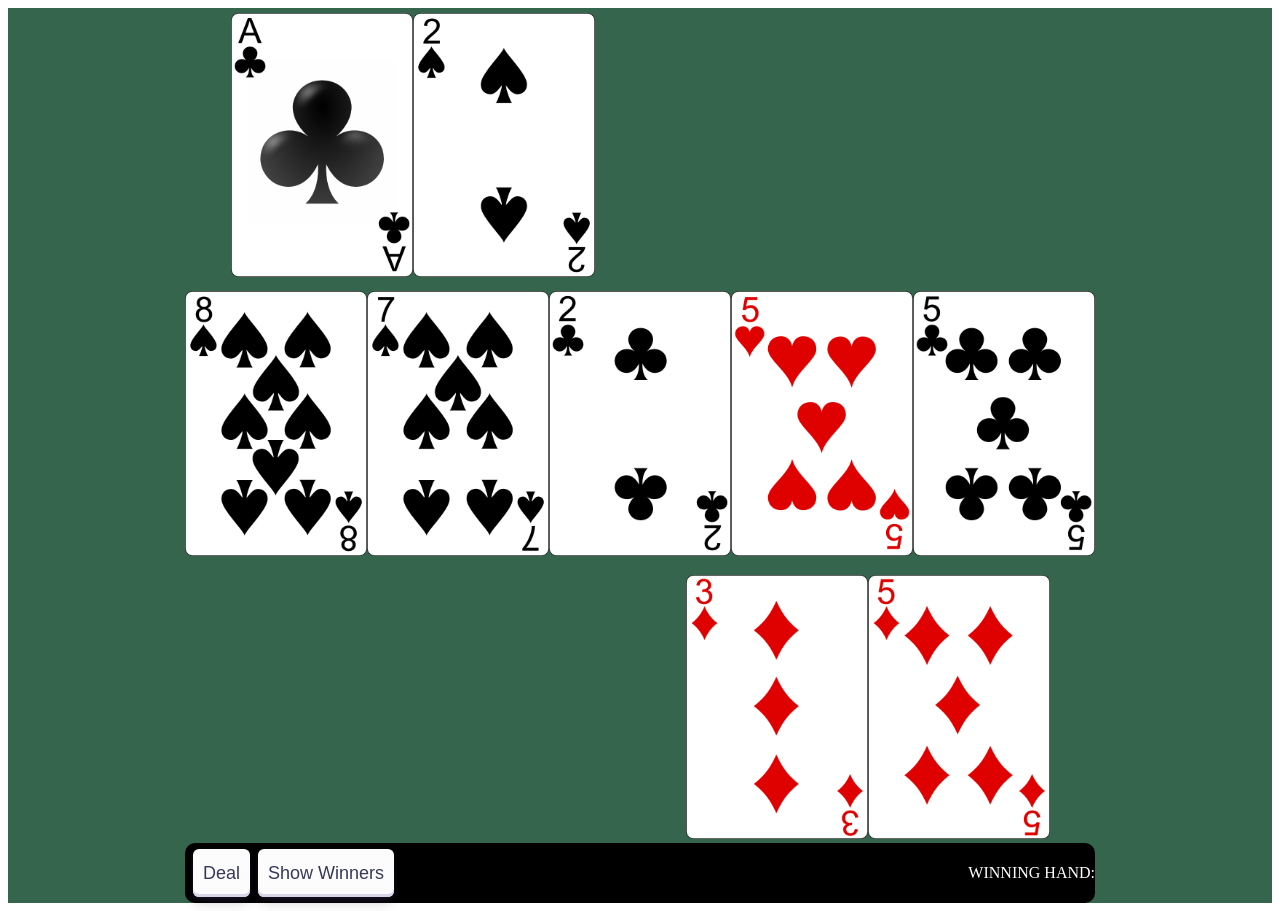
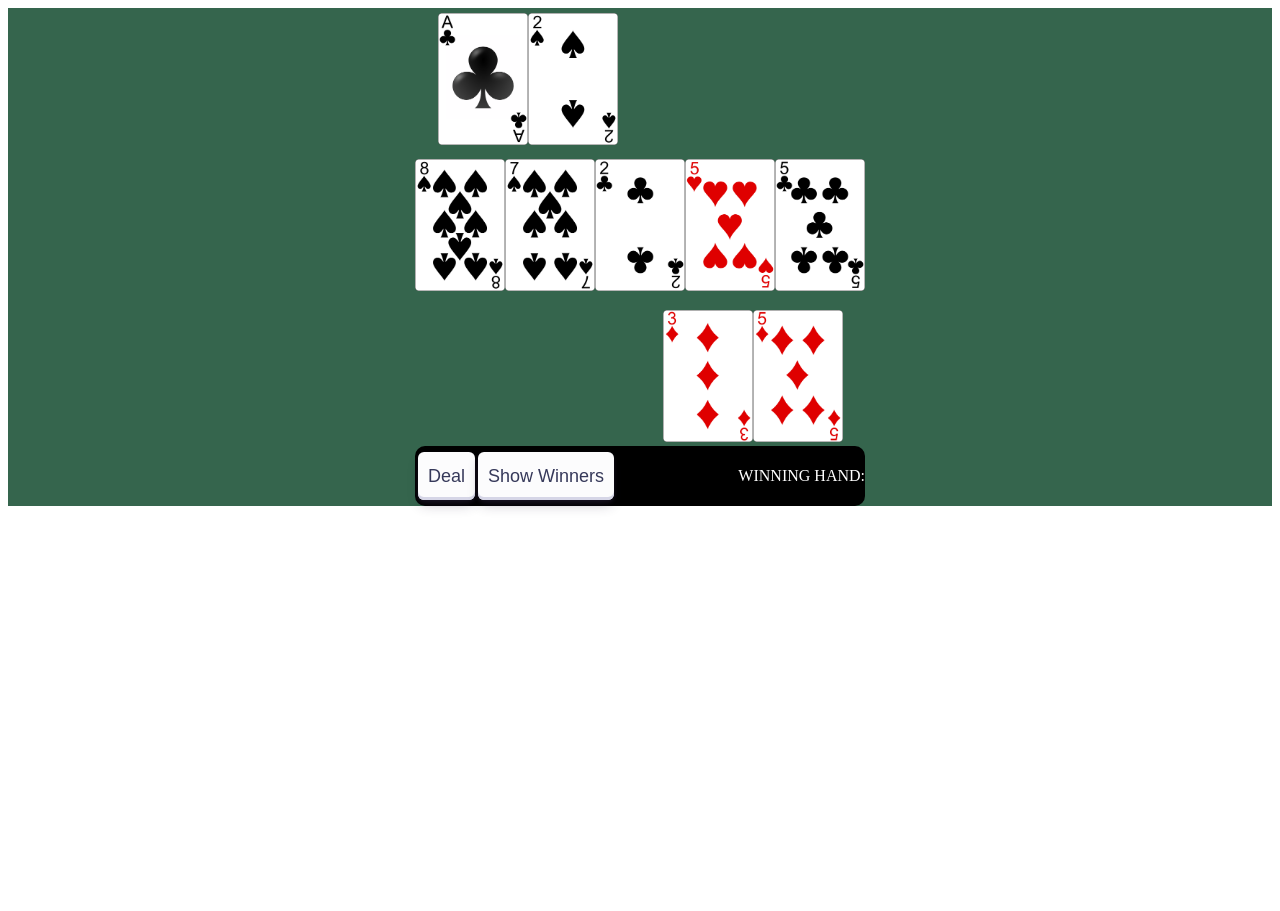
Before and after one commit to colton-b-trujillo/poker, a Next.js app: page / in a window 1280 px wide. After the commit the page ends 800 px from the top, so only its background shows below. Built offline with nearby package versions, Linux system fonts and the light colour scheme.

Commit message:
shrink image sizes

```diff
--- a/pages/index.js
+++ b/pages/index.js
@@ -21,7 +21,7 @@ export default function Home({ allCards, table }) {
   function renderCards(cards){
     return cards.map((card, i) => {
       const imgSrc = `/card_images/${card}.PNG`;
-      return <Image src={imgSrc} objectFit='cover' width={182} height={264} alt={imgSrc} key={imgSrc} layout='intrinsic' sizes="(max-width: 768px) 50vw, (max-width: 1200px) 25vw, 15vw"/>})
+      return <Image src={imgSrc} objectFit='cover' width={90} height={132} alt={imgSrc} key={imgSrc} sizes="(max-width: 420px) 50vw, (max-width: 1200px) 25vw, 15vw"/>})
   }
 
   const callOutcomeAPI = () => {
```
